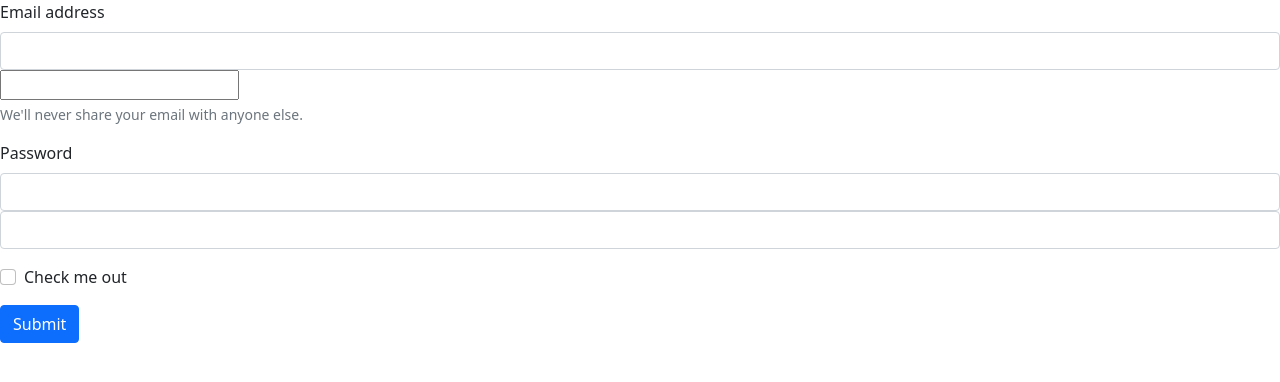
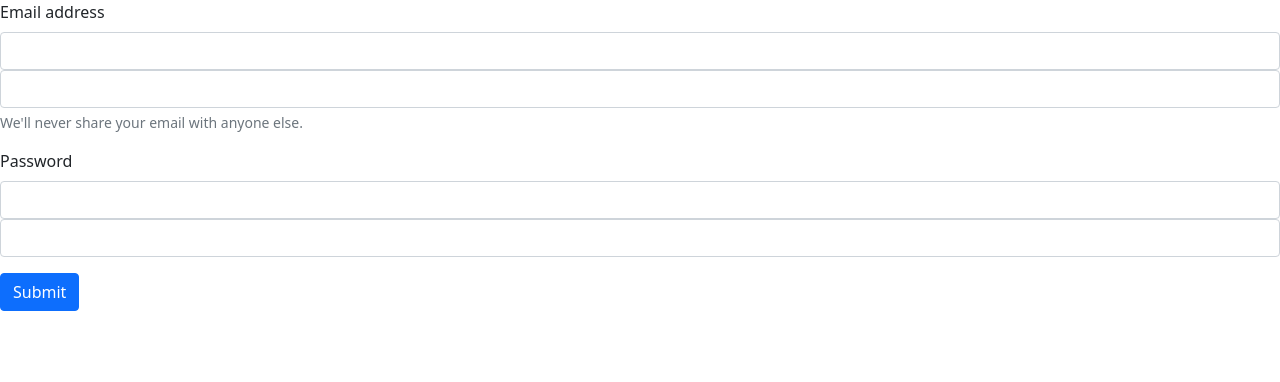
Before and after one commit to PrynsTag/TechStra, a CodeIgniter app: page /database/ in a window 1280 px wide. Shown: the top 382 px of the page. Run offline with CodeIgniter, Linux system fonts and the light colour scheme; data that the repository does not hold is empty.

Commit message:
Fix load view bug

```diff
--- a/application/config/autoload.php
+++ b/application/config/autoload.php
@@ -58,7 +58,7 @@ $autoload['packages'] = array();
 |
 |	$autoload['libraries'] = array('user_agent' => 'ua');
 */
-$autoload['libraries'] = array('form_validation', 'database', 'session');
+$autoload['libraries'] = array('database', 'email', 'session', 'form_validation', 'upload');
 
 /*
 | -------------------------------------------------------------------
--- a/application/controllers/Login.php
+++ b/application/controllers/Login.php
@@ -9,7 +9,7 @@ class Login extends CI_Controller
 			'header_title' => 'Login - TechStra',
 			'main_view' => 'login_view',
 			'form_attributes' => array('method' => 'post'),
-			'input_email' => array('class' => 'form-control', 'id' => 'username', 'name' => 'username', 'type', 'text'),
+			'input_username' => array('class' => 'form-control', 'id' => 'username', 'name' => 'username', 'type', 'text'),
 			'input_password' => array('class' => 'form-control', 'id' => 'password', 'name' => 'password', 'type' => 'password')
 		];
 
--- a/application/views/login_view.php
+++ b/application/views/login_view.php
@@ -10,9 +10,5 @@
     <input type="password" class="form-control">
     <?= form_input($input_password); ?>
 </div>
-<div class="mb-3 form-check">
-    <input type="checkbox" class="form-check-input" id="exampleCheck1">
-    <label class="form-check-label" for="exampleCheck1">Check me out</label>
-</div>
 <button type="submit" class="btn btn-primary">Submit</button>
 <?php echo form_close(); ?>
```
